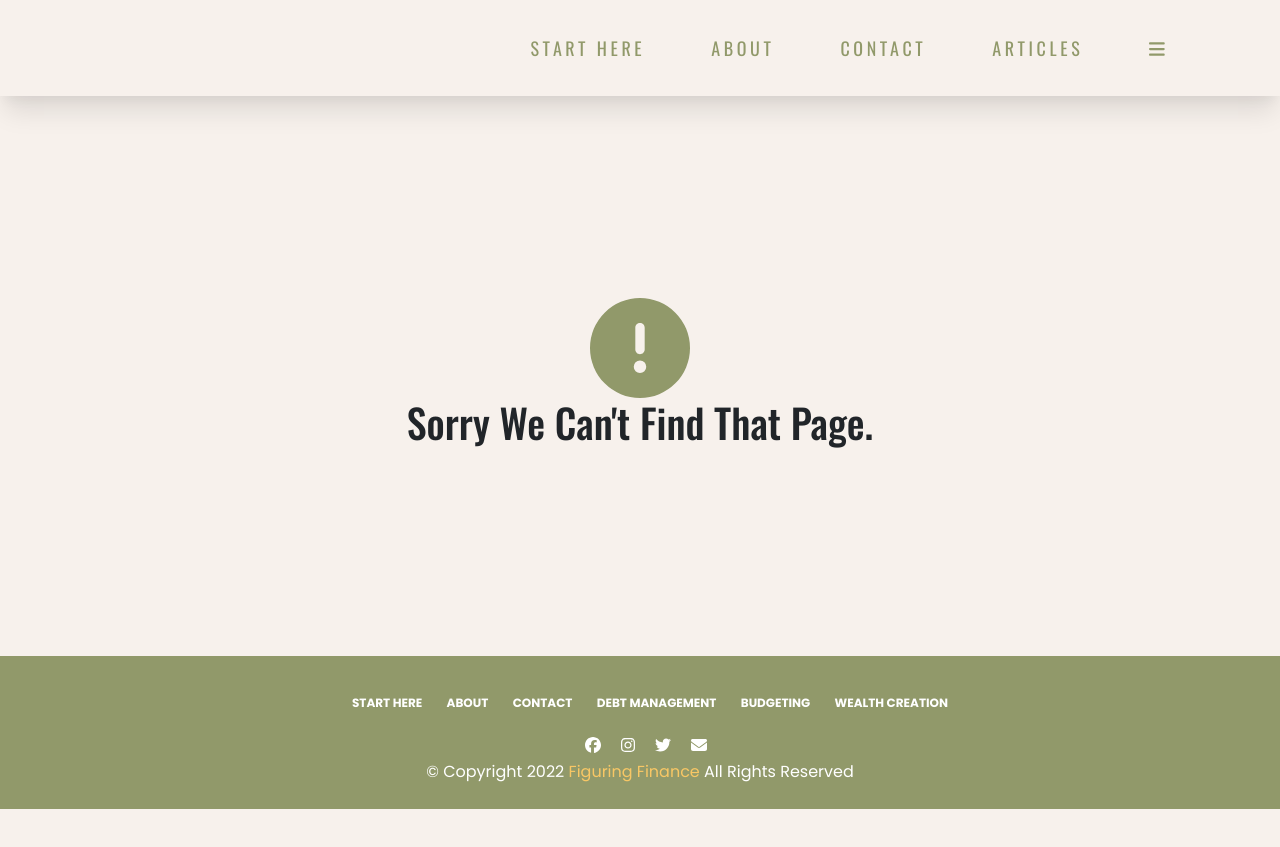
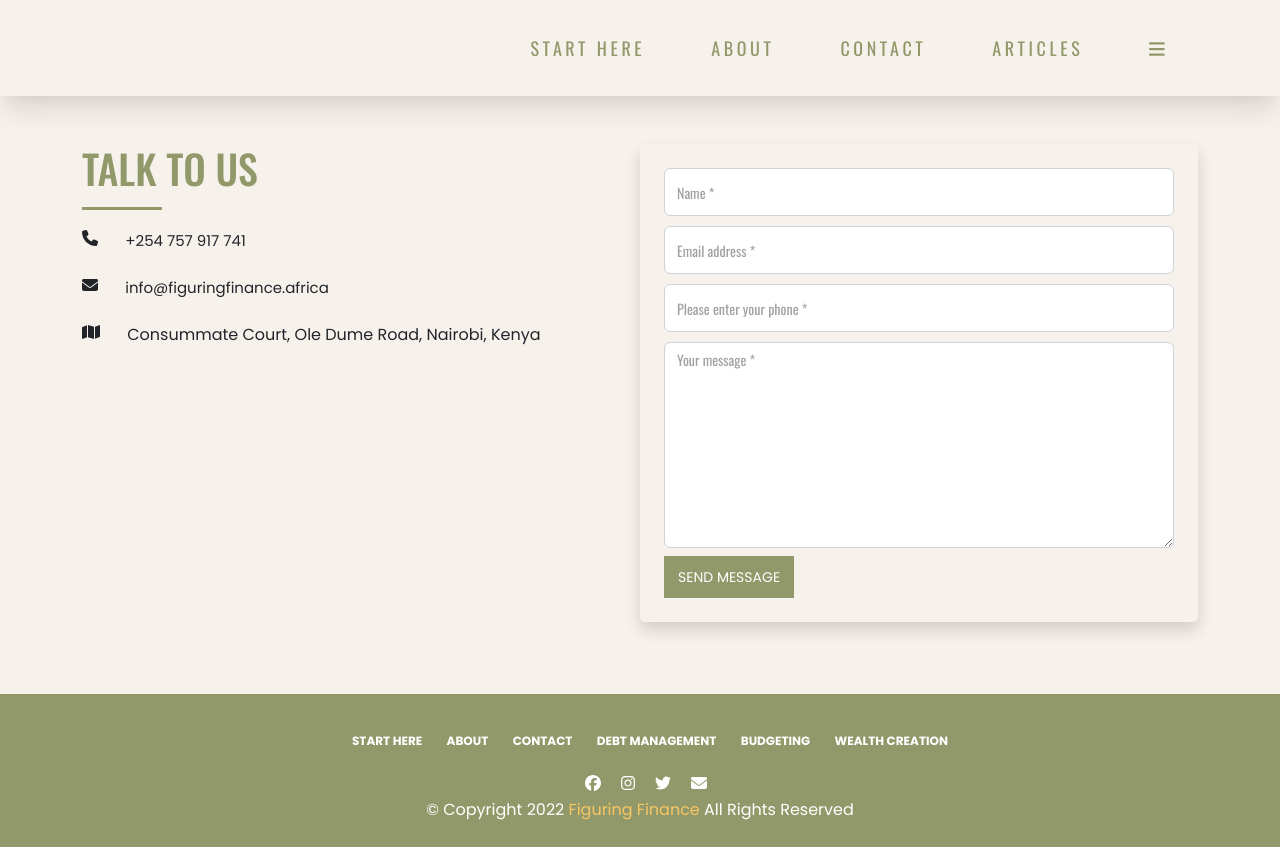
Before and after one commit to WilsonKinyua/figuring-finance, a React (Create React App) app: page /contact in a window 1280 px wide. Before the commit the page ends 809 px from the top, so only its background shows below. Built offline with nearby package versions, Linux system fonts and the light colour scheme.

Commit message:
contact us page done

```diff
--- a/src/components/Navbar.tsx
+++ b/src/components/Navbar.tsx
@@ -42,7 +42,7 @@ export default function Navbar() {
                 </Link>
               </li>
               <li className="nav-item">
-                <Link to="/" className="nav-link">
+                <Link to="/contact" className="nav-link">
                   Contact
                 </Link>
               </li>
@@ -112,7 +112,7 @@ export default function Navbar() {
                   </Link>
                 </li>
                 <li className="nav-item">
-                  <Link to="/" className="nav-link">
+                  <Link to="/contact" className="nav-link">
                     Contact
                   </Link>
                 </li>
--- a/src/index.tsx
+++ b/src/index.tsx
@@ -10,8 +10,11 @@ import Blog from "./pages/Blog";
 import BlogDetails from "./pages/BlogDetails";
 import NotFound from "./components/NotFound";
 import AboutUs from "./pages/AboutUs";
+import ContactUs from "./pages/ContactUs";
 
-const root = ReactDOM.createRoot(document.getElementById("root") as HTMLElement);
+const root = ReactDOM.createRoot(
+  document.getElementById("root") as HTMLElement
+);
 root.render(
   <React.StrictMode>
     <BrowserRouter>
@@ -19,6 +22,7 @@ root.render(
       <Routes>
         <Route path="/" element={<Home />} />
         <Route path="/about" element={<AboutUs />} />
+        <Route path="/contact" element={<ContactUs />} />
         <Route path="/articles" element={<Blog />} />
         <Route path="/article/:blogSlug" element={<BlogDetails />} />
         <Route path="*" element={<NotFound />} />
--- /dev/null
+++ b/src/pages/ContactUs.tsx
@@ -0,0 +1,112 @@
+import { Fragment } from "react";
+import { FontAwesomeIcon } from "@fortawesome/react-fontawesome";
+import { faEnvelope, faPhone, faMap } from "@fortawesome/free-solid-svg-icons";
+
+export default function ContactUs() {
+  return (
+    <Fragment>
+      <section className="pt-5 mb-5 contact-us">
+        <div className="container">
+          <div className="row g-0">
+            <div className="col-lg-6">
+              <div className="contact-info">
+                <h1 className="line-below main-color text-uppercase">
+                  Talk to us
+                </h1>
+                <div className="contact-list-info">
+                  <div className="contact-icon">
+                    <FontAwesomeIcon icon={faPhone} />
+                  </div>
+                  <p>
+                    &nbsp;
+                    <a className="text-dark" href="tel:+254 757 917 741">
+                      +254 757 917 741
+                    </a>
+                  </p>
+                </div>
+                <div className="contact-list-info">
+                  <div className="contact-icon">
+                    <FontAwesomeIcon icon={faEnvelope} />
+                  </div>
+                  <p>
+                    &nbsp;
+                    <a
+                      className="text-dark"
+                      href="mailto:info@figuringfinance.africa"
+                    >
+                      info@figuringfinance.africa
+                    </a>
+                  </p>
+                </div>
+                <div className="contact-list-info">
+                  <div className="contact-icon">
+                    <FontAwesomeIcon icon={faMap} />
+                  </div>
+                  <p className="text-dark">
+                    &nbsp;Consummate Court, Ole Dume Road, Nairobi, Kenya
+                  </p>
+                </div>
+              </div>
+            </div>
+            <div className="col-lg-6">
+              <form className="contact-us-form shadow p-4 border-radius mb-4">
+                <div className="row">
+                  <div className="col-md-12">
+                    <div className="form-group">
+                      <input
+                        type="text"
+                        name="name"
+                        className="form-control"
+                        placeholder="Name *"
+                        required
+                      />
+                    </div>
+                  </div>
+                  <div className="col-md-12">
+                    <div className="form-group">
+                      <input
+                        type="email"
+                        name="email"
+                        className="form-control"
+                        placeholder="Email address *"
+                        required
+                      />
+                    </div>
+                  </div>
+                  <div className="col-md-12">
+                    <div className="form-group">
+                      <input
+                        type="tel"
+                        name="phone"
+                        className="form-control"
+                        placeholder="Please enter your phone *"
+                      />
+                    </div>
+                  </div>
+                  <div className="col-md-12">
+                    <div className="form-group">
+                      <textarea
+                        name="message"
+                        className="form-control"
+                        placeholder="Your message *"
+                        rows={8}
+                        required
+                      ></textarea>
+                    </div>
+                  </div>
+                </div>
+                <div className="row">
+                  <div className="col-md-12 mt-2">
+                    <button type="submit" className="btn btn-primary">
+                      Send Message
+                    </button>
+                  </div>
+                </div>
+              </form>
+            </div>
+          </div>
+        </div>
+      </section>
+    </Fragment>
+  );
+}
--- a/src/style.scss
+++ b/src/style.scss
@@ -23,6 +23,26 @@ a {
 
 .border-none {
   border: none;
+}
+.border-radius {
+  border-radius: 5px;
+}
+
+.remove-box-outline {
+  &:focus,
+  &:active {
+    box-shadow: none;
+    outline: none;
+  }
+}
+
+.line-below::after {
+  background-color: $green-color;
+  content: "";
+  display: block;
+  height: 3px;
+  margin: 15px 0;
+  width: 80px;
 }
 
 .main-color {
@@ -469,4 +489,58 @@ p {
   }
 }
 
+// contact us
+.contact-us {
+  input {
+    background-color: #ffffff;
+    min-height: 48px;
+    margin-bottom: 10px;
+
+    &::placeholder {
+      color: #a2a0a0;
+      font-size: 14px;
+    }
+
+    &:hover,
+    &:focus {
+      border-color: $green-color;
+    }
+
+    @extend .remove-box-outline;
+  }
+
+  textarea {
+    background-color: #ffffff;
+    &:hover,
+    &:focus {
+      border-color: $green-color;
+    }
+    &::placeholder {
+      color: #a2a0a0;
+      font-size: 14px;
+    }
+    @extend .remove-box-outline;
+  }
+
+  .contact-info {
+    a {
+      color: #212529;
+      font-weight: 400;
+      font-size: 15px;
+      line-height: 30px;
+
+      &:hover {
+        color: $green-color !important;
+      }
+    }
+
+    .contact-list-info {
+      .contact-icon {
+        float: left;
+        margin-right: 23px;
+      }
+    }
+  }
+}
+
 @import "__responsive";
```
